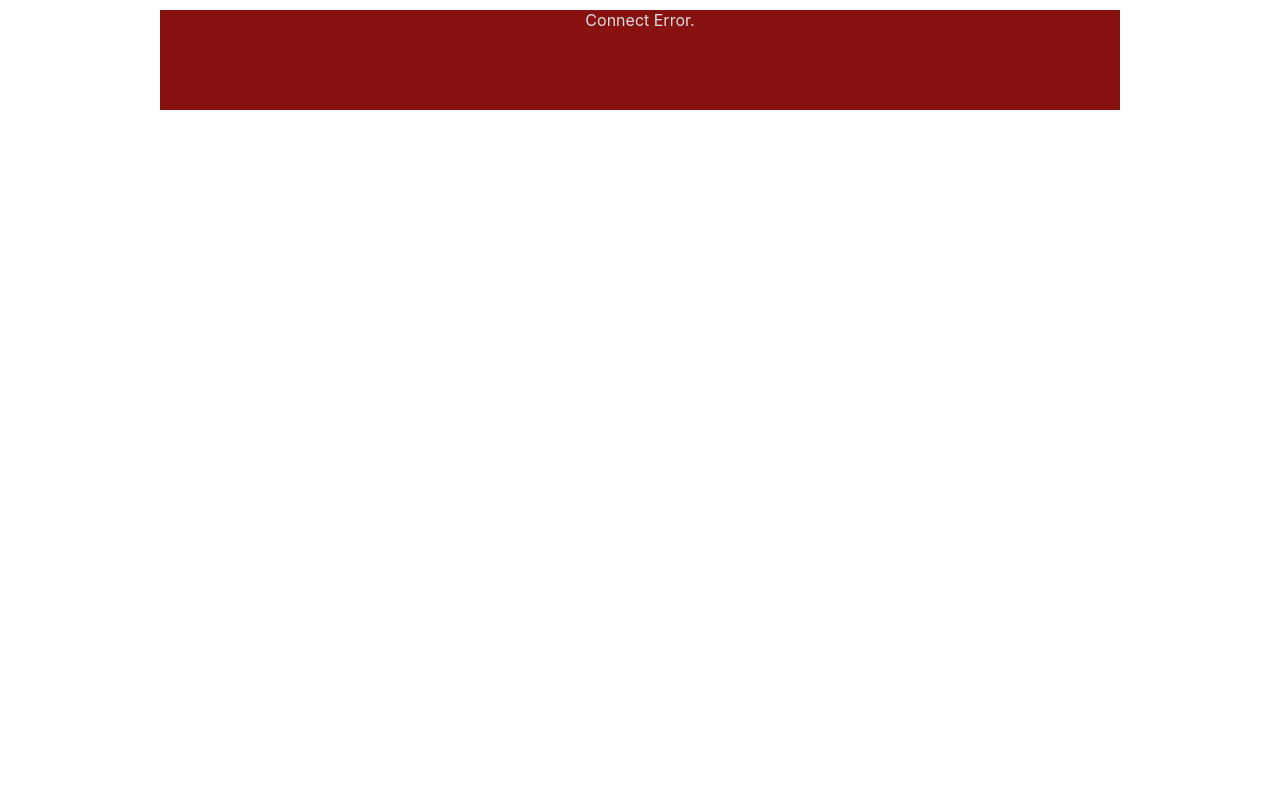
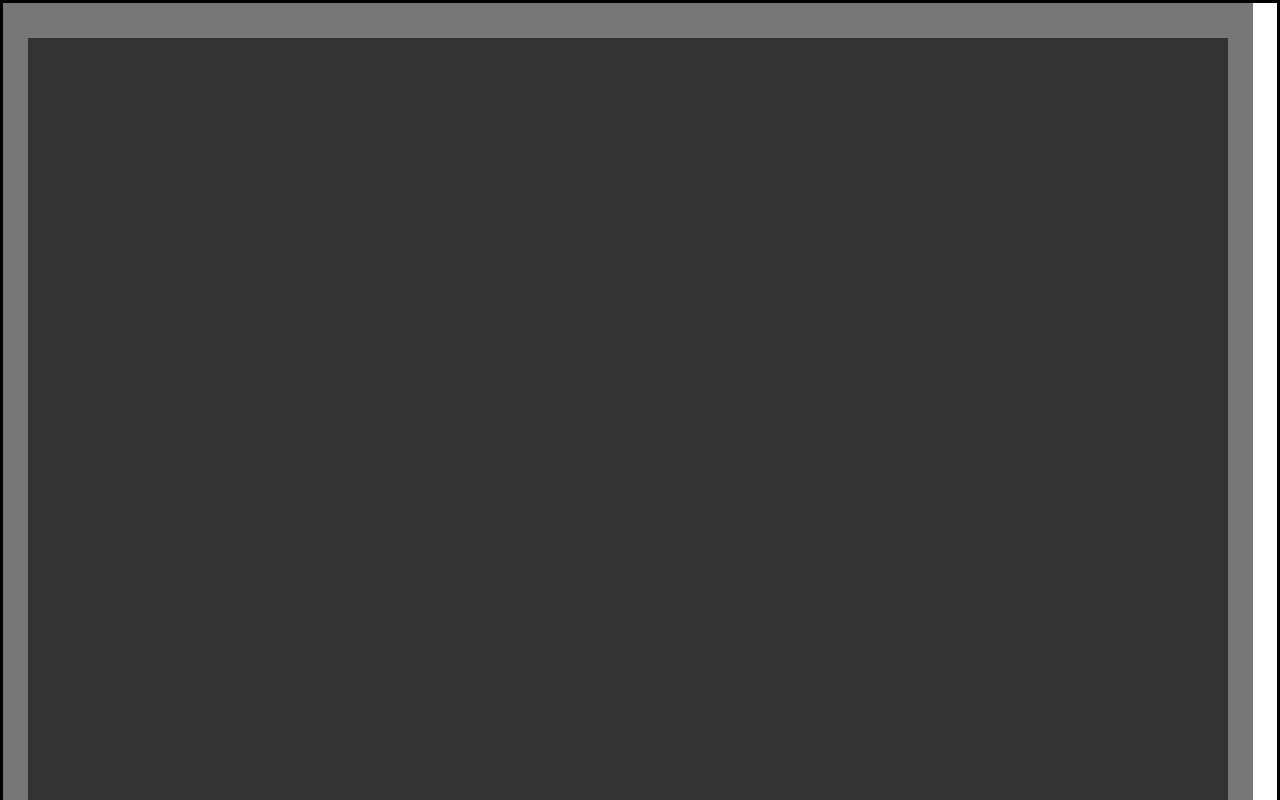
Before and after one commit to TenjouUtena/cccrogue, a React (Create React App) app in the folder cccr-frontend/: page / in a window 1280 px wide. Shown: the top 800 px of the page. Built offline with nearby package versions, Linux system fonts and the light colour scheme.

Commit message:
* More setup work on SPA

```diff
--- a/cccr-frontend/src/App.css
+++ b/cccr-frontend/src/App.css
@@ -31,3 +31,62 @@
     width: 75vw;
     height: 100px;
 }
+
+
+.InventoryBox {
+    flex-grow: 2;
+
+}
+
+
+
+
+.GridSquare {
+    width: 25px;
+    height: 35px;
+
+}
+
+.GridWall {
+    background-color: #777777;
+
+}
+
+.GridFloor {
+    background-color: #333333
+}
+
+div.Grid {
+/*
+    max-width: 75vw;
+    max-height: 85vh;
+*/
+    overflow: hidden;
+    flex-grow: 5;
+    margin: auto;
+    border-style: solid;
+    border-color: black;
+}
+
+table.Grid {
+    border-spacing: 0px;
+    padding: 0px;
+    margin: 0px;
+}
+
+td.Grid {
+    padding: 0px;
+    margin: 0px;
+}
+
+
+
+.TitleBar {
+    display: flex;
+}
+
+
+
+.MainGame {
+    display: flex;
+}
--- a/cccr-frontend/src/App.js
+++ b/cccr-frontend/src/App.js
@@ -1,53 +1,16 @@
 import './App.css';
 import React from 'react';
-import ReactDOM from 'react-dom';
+import MainGame from './MainGame.js';
 
+class TitleBar extends React.Component {
 
-class ErrorBox extends React.Component {
-  state = {
-
-  }
-
-  render() {
-    return (
-        <div className="Errorbox"> {this.props.message} </div>
-    )
-  }
-}
-
-
-class Hello extends React.Component {
-  state = {
-    message: "Cannot connect to backend."
-  }
-
-  componentDidMount() {
-    fetch("http://localhost:5000/")
-    .then(res => res.json())
-    .then((result) => {
-        this.setState({message:result})
-    })
-      .catch(err => { console.log(err)
-                      const conerrelement = (<ErrorBox message="Connect Error." />);
-                      ReactDOM.render(conerrelement, document.getElementById('root'));
-                      })
-  };
-
-  render() {
-    return (
-      <div>
-      <span>Hello World</span>
-      <p />
-      <span>{this.state.message}</span>
-      </div>
-    );
-  };
 }
 
 function App() {
   return (
     <div className="App">
-      <Hello />
+      <div id="error" />
+      <MainGame />
     </div>
   );
 }
--- /dev/null
+++ b/cccr-frontend/src/ErrorBox.js
@@ -0,0 +1,14 @@
+import React from 'react';
+
+class ErrorBox extends React.Component {
+  state = {
+  }
+  render() {
+    return (
+        <div className="Errorbox"> {this.props.message} </div>
+    )
+  }
+}
+
+
+export default ErrorBox;
--- /dev/null
+++ b/cccr-frontend/src/Grid.js
@@ -0,0 +1,51 @@
+import React from 'react';
+//import ReactDOM from 'react-dom';
+//import ErrorBox from './ErrorBox.js';
+
+
+
+class GridSquare extends React.Component {
+  state = {
+  }
+
+  typeClassMap = {
+    'wall': 'GridWall',
+    'floor': 'GridFloor',
+  }
+
+  render () {
+    return( <div className={`${this.typeClassMap[this.props.type]} GridSquare`}/>)
+  }
+}
+
+
+class Grid extends React.Component {
+  state = {
+    foo: 1
+  }
+
+
+  createTable() {
+    let table = []
+
+    for (let i = 0; i < this.props.height; i++) {
+      let children = []
+      for (let j = 0; j < this.props.width; j++) {
+        var type = (i===0 || j===0 || i===this.props.height-1 || j===this.props.width-1) ? 'wall' : 'floor'
+        children.push(<td key={'td-'+(i*this.props.height+j)} className='Grid'>
+                      <GridSquare x={j} y={i} type={type} key={'td-'+(i*this.props.height+j)} /></td>)
+      }
+      table.push(<tr className='Grid' key={'row-'+i}>{children}</tr>)
+    }
+    return table
+  }
+
+  render() {
+    return (<div className='Grid'>
+            <table className='Grid'>
+            {this.createTable()}
+            </table>
+            </div>);
+  }
+}
+export default Grid;
--- /dev/null
+++ b/cccr-frontend/src/MainGame.js
@@ -0,0 +1,26 @@
+import React from 'react';
+import Grid from './Grid.js';
+
+class MainGame extends React.Component {
+  state = {
+    gridmap: {
+      height: 50,
+      width: 50,
+      data: [[
+        {type:'wall'},
+        {type:'wall'},
+      ]],
+    }
+  }
+
+  render() {
+    return(
+        <div className="MainGame">
+        <Grid height={this.state.gridmap.height}
+              width ={this.state.gridmap.width} />
+        </div>
+    )
+  }
+}
+
+export default MainGame;
```
Also changed, not shown: cccr-frontend/src/Hello.js (added, +35 -0 lines).
